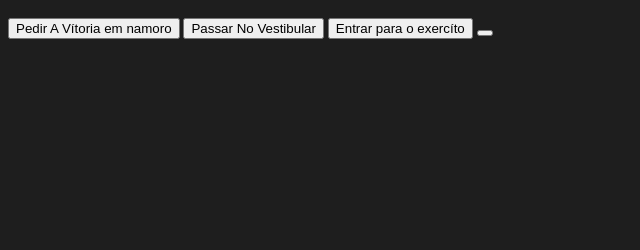
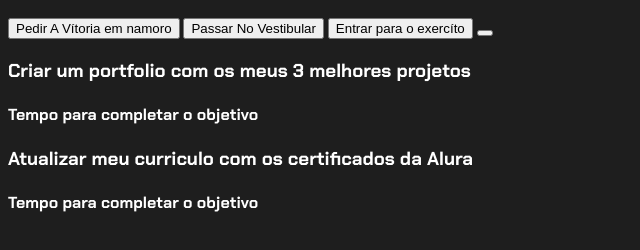
Before and after one commit to Lukete7/cronometro123, a plain HTML site: page index.html in a window 1280 px wide. Shown: the part 54-304 px from the top of the page, without its empty margins (0-640 px from the left). Drawn offline with Linux system fonts and the light colour scheme.

Commit message:
Update index.html

```diff
--- a/index.html
+++ b/index.html
@@ -17,6 +17,20 @@
             <button class="botao">Entrar para o exercíto</button>
             <button class="botao">  </button>
         </div>
+         <div class="aba-conteudo">
+                <h3 class="aba-conteudo-titulo-principal">Criar um portfolio com os meus 3 melhores projetos</h3>
+                <h4 class="aba-conteudo-titulo-secundario">Tempo para completar o objetivo</h4>
+            </div>
+            <div class="aba-conteudo">
+                <h3 class="aba-conteudo-titulo-principal">Atualizar meu curriculo com os certificados da Alura</h3>
+                <h4 class="aba-conteudo-titulo-secundario">Tempo para completar o objetivo</h4>
+            </div>
+        </div>
+    </div>
+    </section>
+    <script src="main.js"></script>
+</body>
+</html>
     </section>
 </body>
 </html>
```
